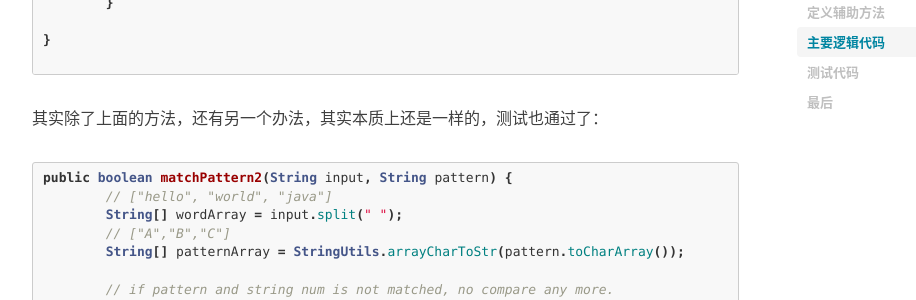
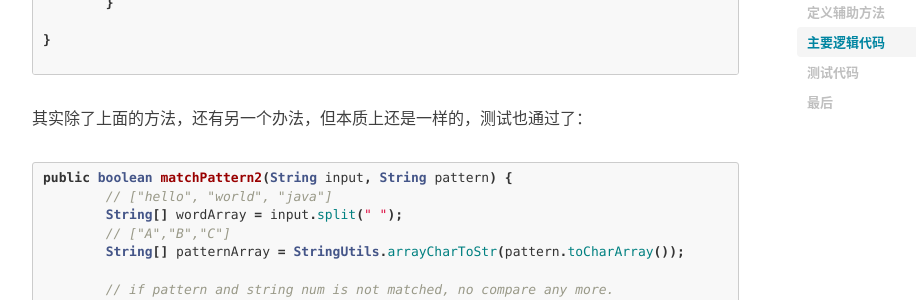
Before and after one commit to bearfly1990/bearfly.github.io, a Jekyll site: the page built from _posts/2018/11/2018-11-30-StringPattern.md, in a window 1280 px wide and 900 px high, scrolled down 2392 px. Shown: the part 152-452 px from the top of the window, without its empty margins (233-1149 px from the left). Built offline with Jekyll 4.4.1, drawn with Linux system fonts in a browser that asks for light colours; nearby versions of some CDN libraries; comment, search, counter and statistics services are not loaded.

Commit message:
fix issue

````diff
--- a/_posts/2018/11/2018-11-30-StringPattern.md
+++ b/_posts/2018/11/2018-11-30-StringPattern.md
@@ -131,7 +131,7 @@ public class AlgorithmsImpl implements IAlgorithms {
 
 ```
 
-其实除了上面的方法，还有另一个办法，其实本质上还是一样的，测试也通过了：
+其实除了上面的方法，还有另一个办法，但本质上还是一样的，测试也通过了：
 
 ```java
 public boolean matchPattern2(String input, String pattern) {
````
